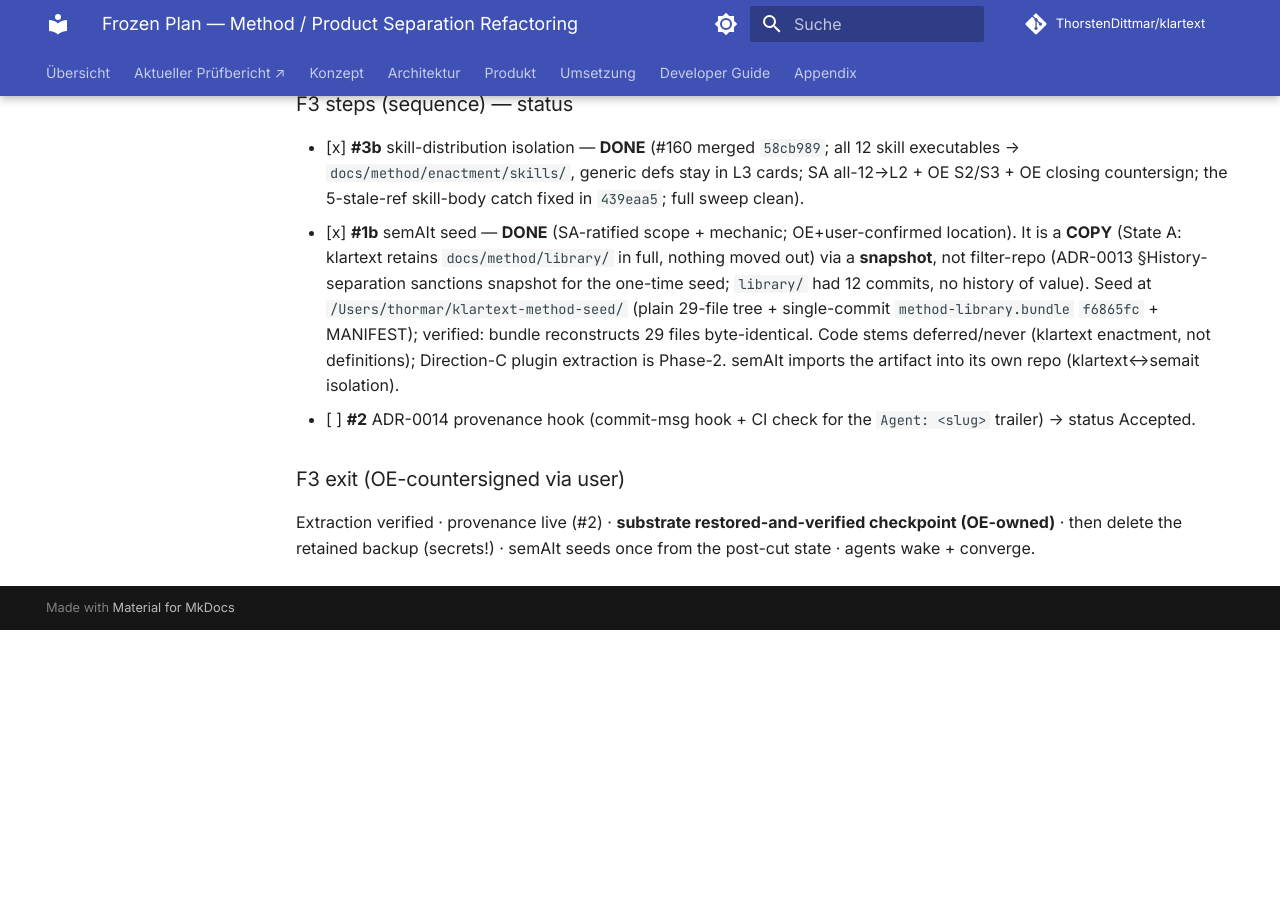
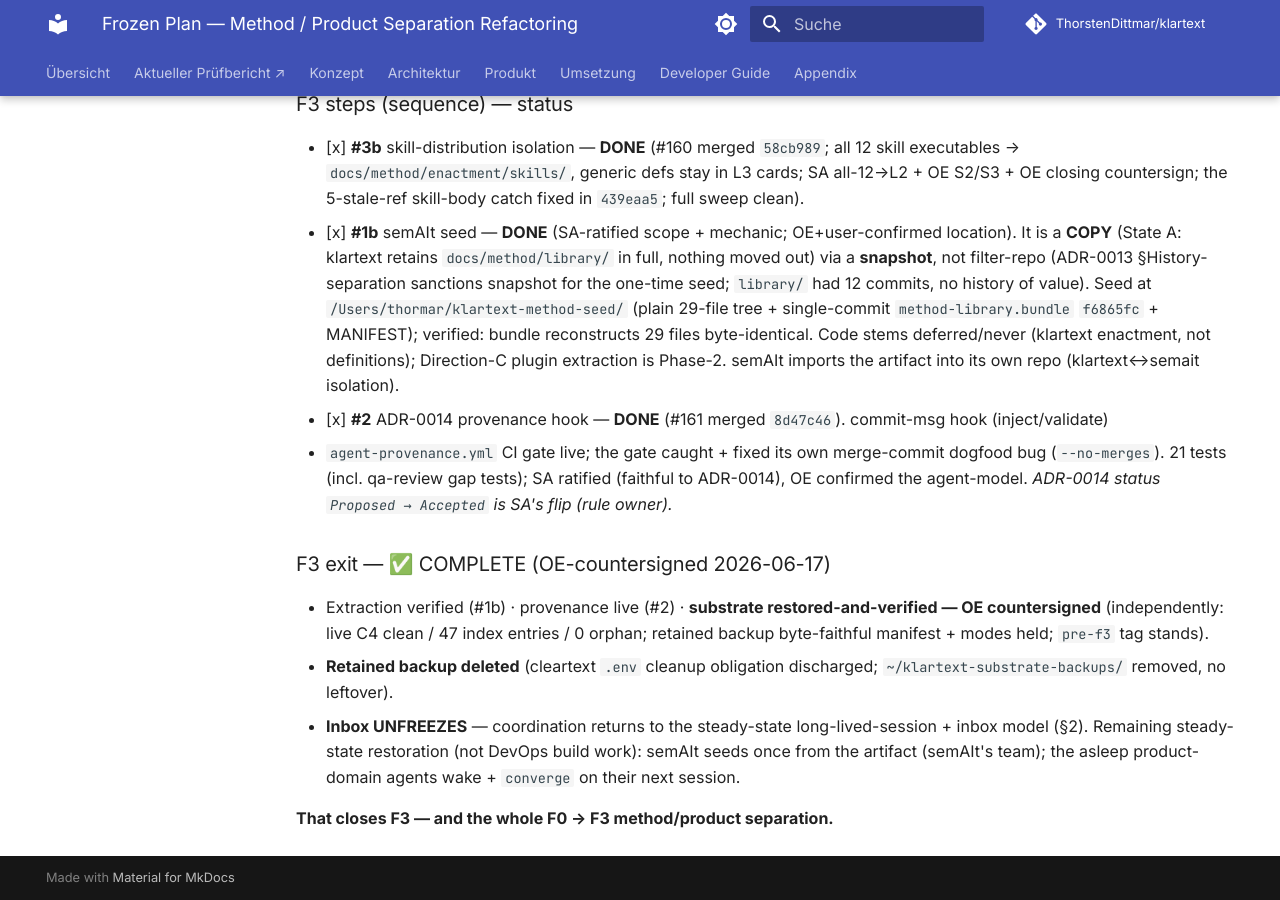
Before and after one commit to ThorstenDittmar/klartext, an MkDocs documentation site: the page built from docs/superpowers/plans/2026-06-16-method-product-separation.md, in a window 1280 px wide and 900 px high, scrolled down 5254 px. Built offline with MkDocs 1.6.1 and Material for MkDocs 9.7.7, drawn with Linux system fonts in a browser that asks for light colours; comment, search, counter and statistics services are not loaded; before the commit the page ends 5884 px from its top, so only the background shows below that.

Commit message:
docs(plan): F3 §10 — #2 DONE + F3 EXIT COMPLETE (OE-countersigned, backup deleted, inbox unfreezes)
Closes F3 and the whole F0→F3 method/product separation. #2 (#161) merged; substrate
restored-and-verified countersigned by OE; the retained §6.3 backup deleted (cleartext .env cleanup
obligation); the inbox unfreezes → steady-state coordination resumes.

Co-Authored-By: Claude Opus 4.8 (1M context) <noreply@anthropic.com>
Agent: devops

```diff
--- a/docs/superpowers/plans/2026-06-16-method-product-separation.md
+++ b/docs/superpowers/plans/2026-06-16-method-product-separation.md
@@ -113,8 +113,19 @@ This plan is **frozen** when: DevOps has verified §6/§7, OE and DevOps both si
   single-commit `method-library.bundle` `f6865fc` + MANIFEST); verified: bundle reconstructs 29 files
   byte-identical. Code stems deferred/never (klartext enactment, not definitions); Direction-C plugin
   extraction is Phase-2. semAIt imports the artifact into its own repo (klartext↔semait isolation).
-- [ ] **#2** ADR-0014 provenance hook (commit-msg hook + CI check for the `Agent: <slug>` trailer) → status Accepted.
+- [x] **#2** ADR-0014 provenance hook — **DONE** (#161 merged `8d47c46`). commit-msg hook (inject/validate)
+  + `agent-provenance.yml` CI gate live; the gate caught + fixed its own merge-commit dogfood bug
+  (`--no-merges`). 21 tests (incl. qa-review gap tests); SA ratified (faithful to ADR-0014), OE confirmed
+  the agent-model. *ADR-0014 status `Proposed → Accepted` is SA's flip (rule owner).*
 
-### F3 exit (OE-countersigned via user)
-Extraction verified · provenance live (#2) · **substrate restored-and-verified checkpoint (OE-owned)** · then
-delete the retained backup (secrets!) · semAIt seeds once from the post-cut state · agents wake + converge.
+### F3 exit — ✅ COMPLETE (OE-countersigned 2026-06-17)
+- Extraction verified (#1b) · provenance live (#2) · **substrate restored-and-verified — OE countersigned**
+  (independently: live C4 clean / 47 index entries / 0 orphan; retained backup byte-faithful manifest +
+  modes held; `pre-f3` tag stands).
+- **Retained backup deleted** (cleartext `.env` cleanup obligation discharged; `~/klartext-substrate-backups/`
+  removed, no leftover).
+- **Inbox UNFREEZES** — coordination returns to the steady-state long-lived-session + inbox model (§2).
+  Remaining steady-state restoration (not DevOps build work): semAIt seeds once from the artifact (semAIt's
+  team); the asleep product-domain agents wake + `converge` on their next session.
+
+**That closes F3 — and the whole F0 → F3 method/product separation.**
```
